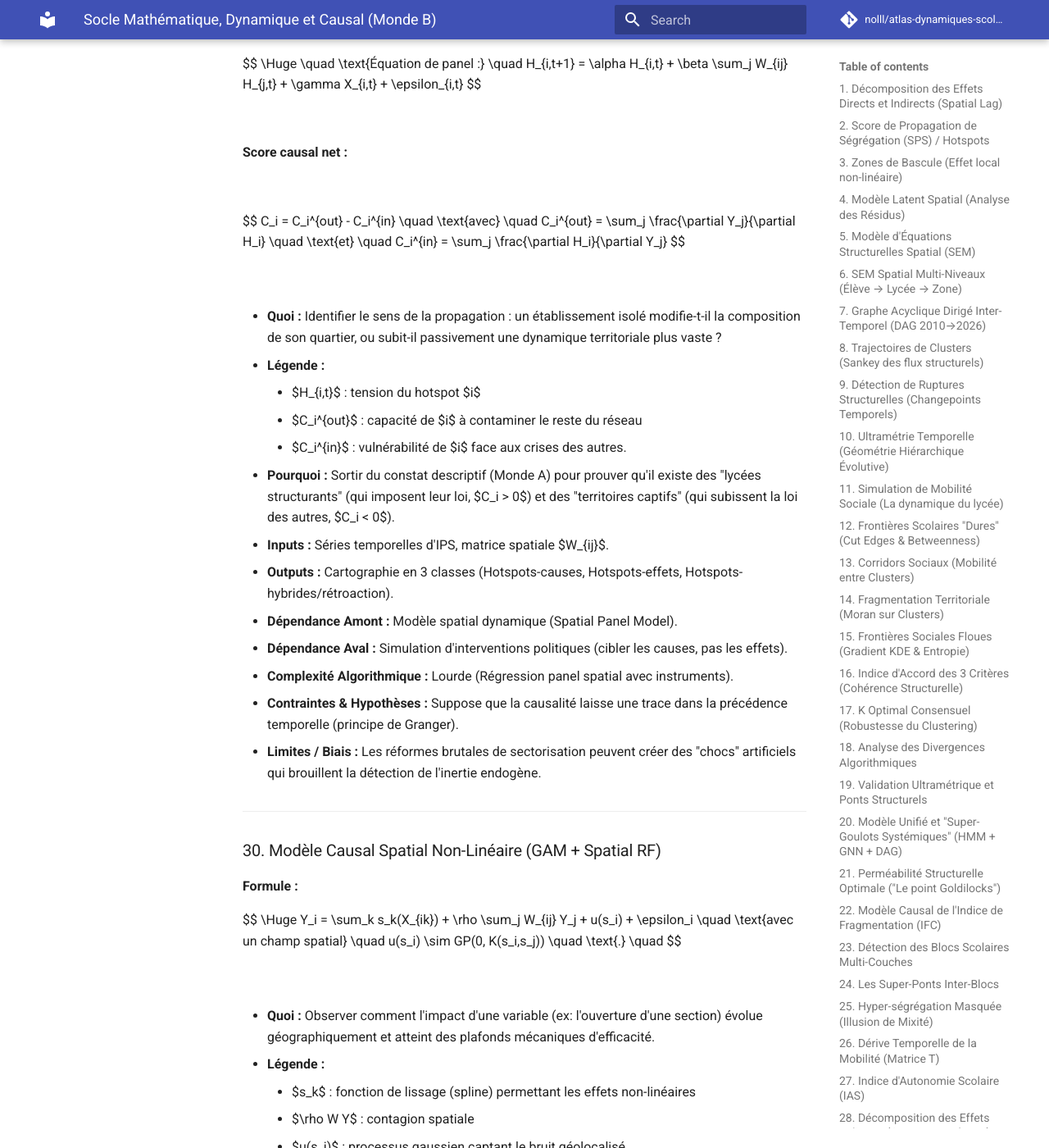
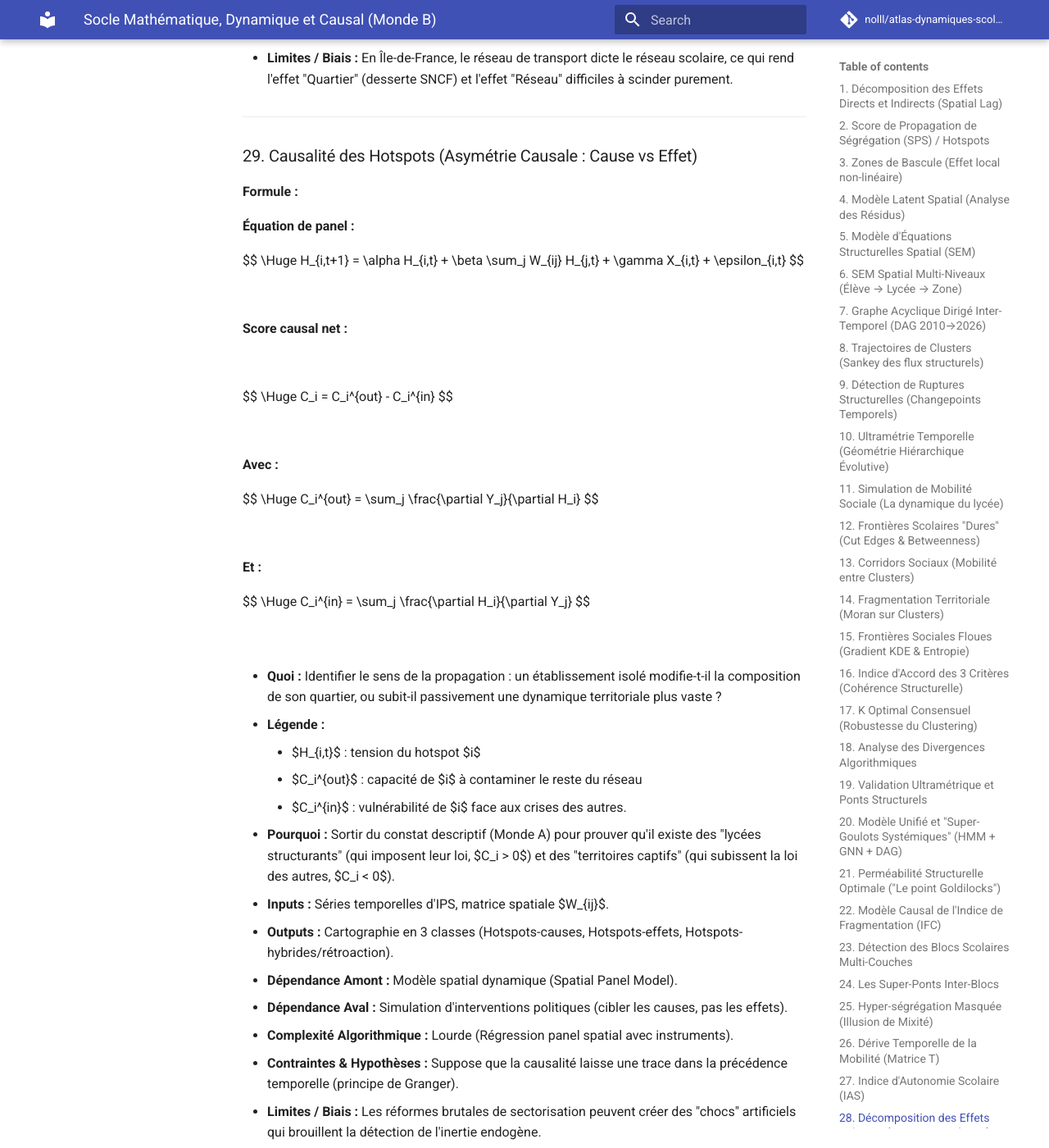
Before and after one commit to nolll77/atlas-dynamiques-scolaires, an MkDocs documentation site: the page built from docs/SOCLE_2_DYNAMIQUE.md, in a window 1280 px wide and 1400 px high, scrolled down 26293 px. Shown: the whole window at 82% size. Built offline with MkDocs 1.6.1 and Material for MkDocs 9.7.7, drawn with Linux system fonts in a browser that asks for light colours; comment, search, counter and statistics services are not loaded; some of the changed text lies outside the part shown.

Commit message:
docs(socle2): separate formulas and remove \text{} in points 25, 28, 29, 30

```diff
--- a/docs/SOCLE_2_DYNAMIQUE.md
+++ b/docs/SOCLE_2_DYNAMIQUE.md
@@ -928,7 +928,15 @@
 **Formule :**
 
 $$
-\Huge F_c = Var_{global}(IPS_c) - \sum_{i \in c} Var_{interne}(IPS_i) \quad \text{et} \quad HS_c = (-F_c) \cdot S_c
+\Huge F_c = Var_{global}(IPS_c) - \sum_{i \in c} Var_{interne}(IPS_i)
+$$
+
+<br>
+
+**Et :**
+
+$$
+\Huge HS_c = (-F_c) \cdot S_c
 $$
 
 <br>
@@ -1034,7 +1042,15 @@
 **Formule :**
 
 $$
-\Huge Y_i = E_i^{quartier} + E_i^{\text{reseau}} + \epsilon_i \quad \text{et l'interaction} \quad E_i^{indirect} = E_i^{quartier} \times E_i^{\text{reseau}}
+\Huge Y_i = E_i^{quartier} + E_i^{reseau} + \epsilon_i
+$$
+
+<br>
+
+**Interaction :**
+
+$$
+\Huge E_i^{indirect} = E_i^{quartier} \times E_i^{reseau}
 $$
 
 <br>
@@ -1068,8 +1084,10 @@
 ### 29. Causalité des Hotspots (Asymétrie Causale : Cause vs Effet)
 **Formule :**
 
-$$
-\Huge \quad \text{Équation de panel :} \quad H_{i,t+1} = \alpha H_{i,t} + \beta \sum_j W_{ij} H_{j,t} + \gamma X_{i,t} + \epsilon_{i,t}
+**Équation de panel :**
+
+$$
+\Huge H_{i,t+1} = \alpha H_{i,t} + \beta \sum_j W_{ij} H_{j,t} + \gamma X_{i,t} + \epsilon_{i,t}
 $$
 
 <br>
@@ -1079,7 +1097,23 @@
 <br>
 
 $$
-C_i = C_i^{out} - C_i^{in} \quad \text{avec} \quad C_i^{out} = \sum_j \frac{\partial Y_j}{\partial H_i} \quad \text{et} \quad C_i^{in} = \sum_j \frac{\partial H_i}{\partial Y_j}
+\Huge C_i = C_i^{out} - C_i^{in}
+$$
+
+<br>
+
+**Avec :**
+
+$$
+\Huge C_i^{out} = \sum_j \frac{\partial Y_j}{\partial H_i}
+$$
+
+<br>
+
+**Et :**
+
+$$
+\Huge C_i^{in} = \sum_j \frac{\partial H_i}{\partial Y_j}
 $$
 
 <br>
@@ -1113,7 +1147,15 @@
 **Formule :**
 
 $$
-\Huge Y_i = \sum_k s_k(X_{ik}) + \rho \sum_j W_{ij} Y_j + u(s_i) + \epsilon_i \quad \text{avec un champ spatial} \quad u(s_i) \sim GP(0, K(s_i,s_j)) \quad \text{.} \quad
+\Huge Y_i = \sum_k s_k(X_{ik}) + \rho \sum_j W_{ij} Y_j + u(s_i) + \epsilon_i
+$$
+
+<br>
+
+**Champ spatial :**
+
+$$
+\Huge u(s_i) \sim GP(0, K(s_i,s_j))
 $$
 
 <br>
```
